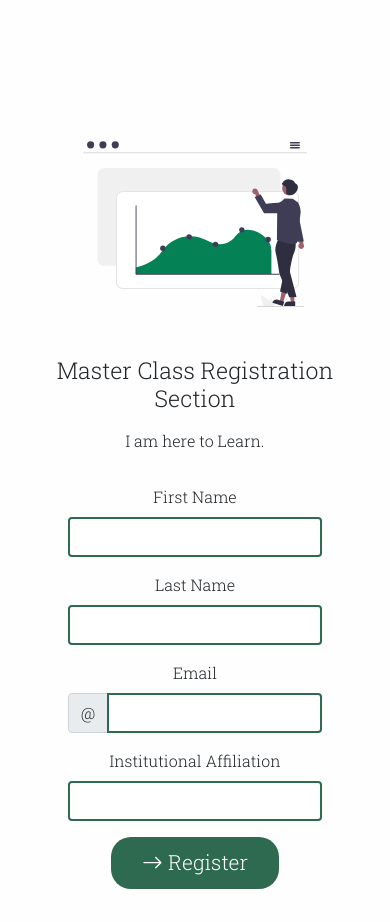
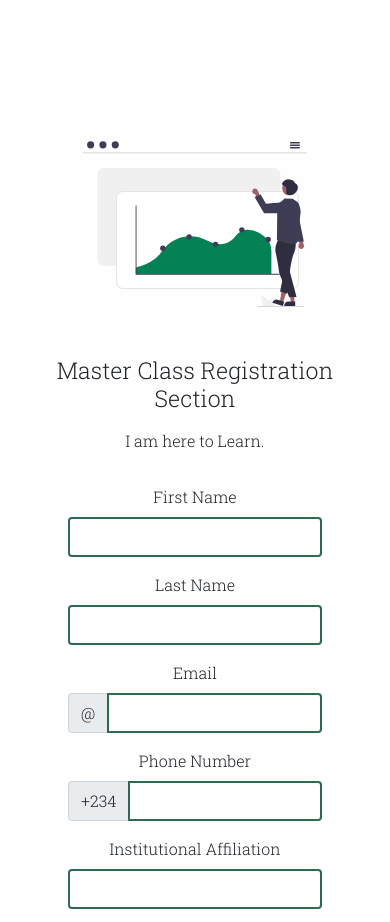
Before and after one commit to imubarak234/digital-nigeria-registration-portal, a website: page master-class.html in a window 390 px wide. Shown: the part 125-1047 px from the top of the page. Drawn offline with nearby package versions, Linux system fonts and the light colour scheme.

Commit message:
phone numbers

```diff
--- a/master-class.html
+++ b/master-class.html
@@ -114,6 +114,16 @@
         </div>
       </div>
       <div class="col-md-12">
+        <label for="phone" class="form-label">Phone Number</label>
+        <div class="input-group has-validation">
+          <span class="input-group-text" id="inputGI">+234</span>
+          <input type="number" name="phone" class="form-control" id="phone" aria-describedby="inputGI" required>
+          <div class="invalid-feedback">
+            Please Enter an Phone Number.
+          </div>
+        </div>
+      </div>
+      <div class="col-md-12">
         <label for="institution" class="form-label">Institutional Affiliation</label>
         <input type="text" class="form-control" name="institution" id="institution" required>
         <div class="invalid-feedback">
```
